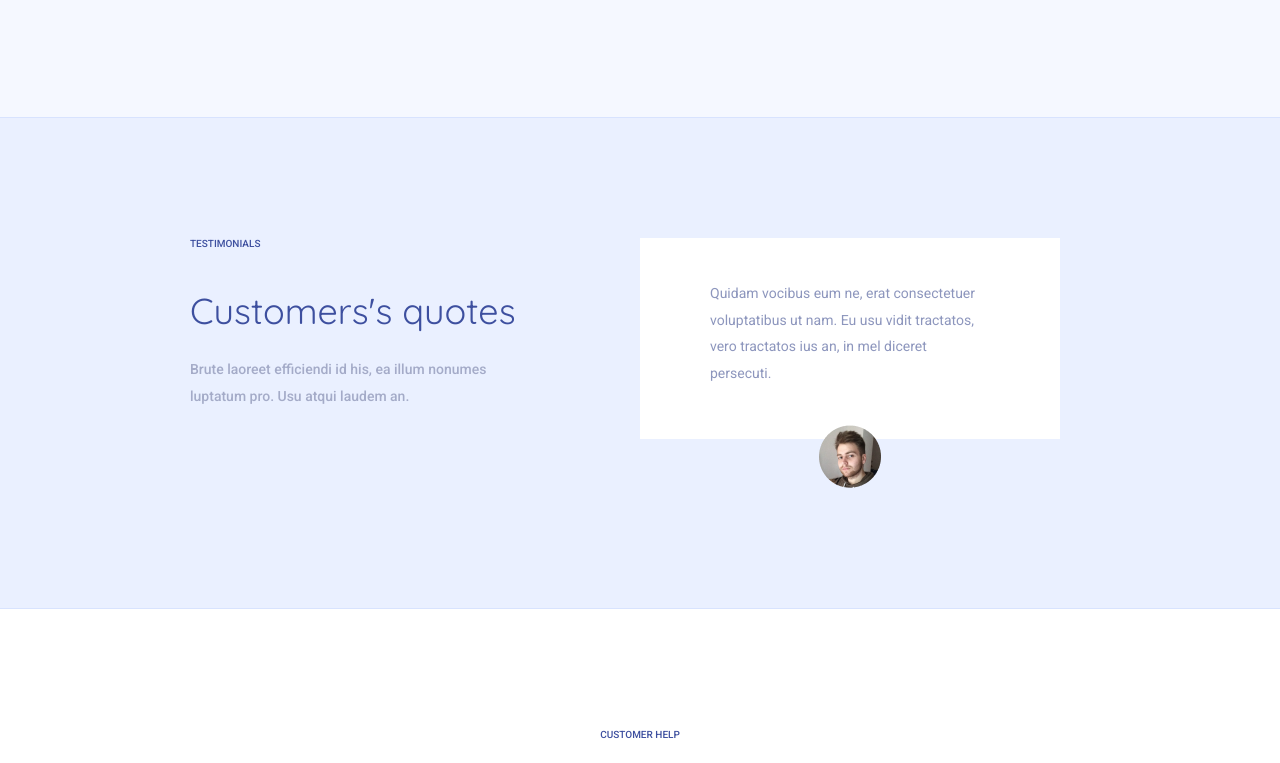
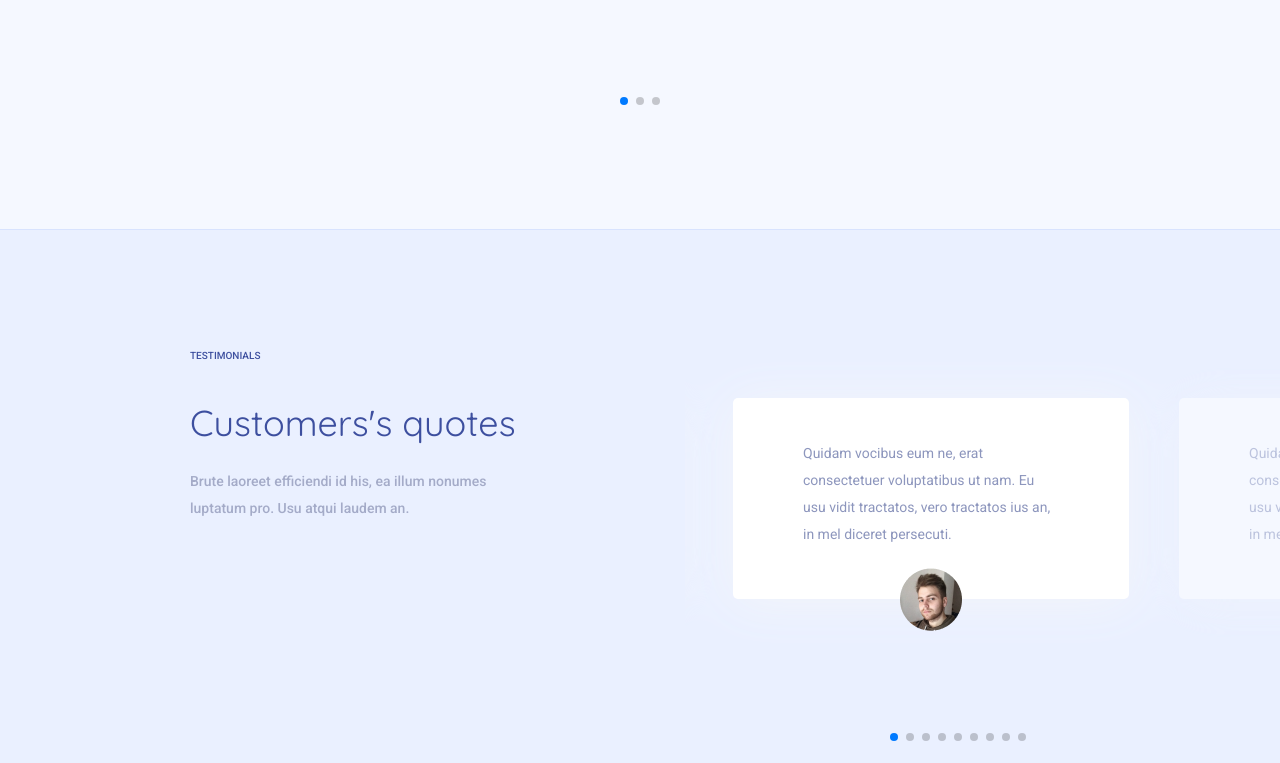
Before and after one commit to YaroslavBorshevsky812/Html_Css_Prosto, a website: page index.html in a window 1280 px wide. Shown: the part 3177-3940 px from the top of the page. Drawn offline with nearby package versions, Linux system fonts and the light colour scheme.

Commit message:
third slider

```diff
--- a/app.js
+++ b/app.js
@@ -39,7 +39,7 @@ new Swiper('.slider-inner', {
   loop: true,
 
   pagination: {
-    el: '.slider-wrapper .dots',
+    el: '.slider-wrapper .dots-blog',
     clickable: true
   },
   navigation: {
@@ -52,18 +52,14 @@ new Swiper('.slider-inner', {
 
 // === Quotes Slider === //
 
-new Swiper('.quotesSlider', {
-
+new Swiper('.slider-quotes-container', {
   loop: true,
-
+  slidesPerView: 'auto',
+  spaceBetween: 50,
   pagination: {
-    el: '.slider-wrapper .dots',
+    el: '.section-quotes .dots-quotes',
     clickable: true
   },
-  // navigation: {
-  //   nexEl: '.blogSlider_point-right',
-  //   prevEl: '.blogSlider_point-left'
-  // },
 });
 
 // === // Quotes Slider === //
--- a/index.html
+++ b/index.html
@@ -411,7 +411,7 @@
                 <div class="blogSlider_point-right">
                     <img src="./images/blog/point.png" alt="">
                 </div>
-                <ul class="dots dots-secondSlider">
+                <ul class="dots-blog dots-secondSlider">
                 </ul>
             </div>
 
@@ -422,32 +422,114 @@
     <!-- quotes -->
     <section class="section_outer section-quotes">
         <div class="section_inner">
-            <div class="quotes_left">
+            <div class="section-quotes_left">
                 <h4 class="quotes-title">TESTIMONIALS</h4>
                 <h2 class="quotes-subtitle">Customers's quotes</h2>
                 <p class="quotes-text">Brute laoreet efficiendi id his, ea illum nonumes luptatum pro. Usu atqui laudem an.</p>
             </div>
-            <div class="quotes_right">
-                <div class="quotesSlider swiper-container">
-                    <ul class="quotesSlider_wrapper swiper-wrapper">
-                        <li class="quotesSlider_item wrapper-slide">
-                            <div class="quotesSlider_content">
-                                <p class="quotesSlider_content-text">
-                                    Quidam vocibus eum ne, erat consectetuer voluptatibus ut nam.
-                                    Eu usu vidit tractatos, vero tractatos ius an, in mel diceret persecuti.
-                                </p>
-                                <div class="quotesSlider_content-autor">
-                                    <img class="quotesSlider_content-autor-pic" src="/images/quotes/autor.1.png" alt="">
-                                </div>
+            <div class="section-quotes_right">
+                <div class="slider-quotes-container swiper-container">
+                    <ul class="slider-quotes swiper-wrapper">
+
+                        <li class="slider-quotes_item swiper-slide">
+                            <div class="slider-quotes_item-text">
+                                Quidam vocibus eum ne, erat consectetuer voluptatibus ut nam.
+                                Eu usu vidit tractatos, vero tractatos ius an, in mel diceret persecuti.
+                            </div>
+                            <div class="slider-quotes_item-photo">
+                                <img src="/images/quotes/autor.1.png" alt="">
                             </div>
                         </li>
-                        <ul class="dots dots-secondSlider">
-                        </ul>
+
+                        <li class="slider-quotes_item swiper-slide">
+                            <div class="slider-quotes_item-text">
+                                Quidam vocibus eum ne, erat consectetuer voluptatibus ut nam.
+                                Eu usu vidit tractatos, vero tractatos ius an, in mel diceret persecuti.
+                            </div>
+                            <div class="slider-quotes_item-photo">
+                                <img src="/images/quotes/autor.1.png" alt="">
+                            </div>
+                        </li>
+
+                        <li class="slider-quotes_item swiper-slide">
+                            <div class="slider-quotes_item-text">
+                                Quidam vocibus eum ne, erat consectetuer voluptatibus ut nam.
+                                Eu usu vidit tractatos, vero tractatos ius an, in mel diceret persecuti.
+                            </div>
+                            <div class="slider-quotes_item-photo">
+                                <img src="/images/quotes/autor.1.png" alt="">
+                            </div>
+                        </li>
+
+                        <li class="slider-quotes_item swiper-slide">
+                            <div class="slider-quotes_item-text">
+                                Quidam vocibus eum ne, erat consectetuer voluptatibus ut nam.
+                                Eu usu vidit tractatos, vero tractatos ius an, in mel diceret persecuti.
+                            </div>
+                            <div class="slider-quotes_item-photo">
+                                <img src="/images/quotes/autor.1.png" alt="">
+                            </div>
+                        </li>
+
+                        <li class="slider-quotes_item swiper-slide">
+                            <div class="slider-quotes_item-text">
+                                Quidam vocibus eum ne, erat consectetuer voluptatibus ut nam.
+                                Eu usu vidit tractatos, vero tractatos ius an, in mel diceret persecuti.
+                            </div>
+                            <div class="slider-quotes_item-photo">
+                                <img src="/images/quotes/autor.1.png" alt="">
+                            </div>
+                        </li>
+
+                        <li class="slider-quotes_item swiper-slide">
+                            <div class="slider-quotes_item-text">
+                                Quidam vocibus eum ne, erat consectetuer voluptatibus ut nam.
+                                Eu usu vidit tractatos, vero tractatos ius an, in mel diceret persecuti.
+                            </div>
+                            <div class="slider-quotes_item-photo">
+                                <img src="/images/quotes/autor.1.png" alt="">
+                            </div>
+                        </li>
+
+                        <li class="slider-quotes_item swiper-slide">
+                            <div class="slider-quotes_item-text">
+                                Quidam vocibus eum ne, erat consectetuer voluptatibus ut nam.
+                                Eu usu vidit tractatos, vero tractatos ius an, in mel diceret persecuti.
+                            </div>
+                            <div class="slider-quotes_item-photo">
+                                <img src="/images/quotes/autor.1.png" alt="">
+                            </div>
+                        </li>
+
+                        <li class="slider-quotes_item swiper-slide">
+                            <div class="slider-quotes_item-text">
+                                Quidam vocibus eum ne, erat consectetuer voluptatibus ut nam.
+                                Eu usu vidit tractatos, vero tractatos ius an, in mel diceret persecuti.
+                            </div>
+                            <div class="slider-quotes_item-photo">
+                                <img src="/images/quotes/autor.1.png" alt="">
+                            </div>
+                        </li>
+
+                        <li class="slider-quotes_item swiper-slide">
+                            <div class="slider-quotes_item-text">
+                                Quidam vocibus eum ne, erat consectetuer voluptatibus ut nam.
+                                Eu usu vidit tractatos, vero tractatos ius an, in mel diceret persecuti.
+                            </div>
+                            <div class="slider-quotes_item-photo">
+                                <img src="/images/quotes/autor.1.png" alt="">
+                            </div>
+                        </li>
+
+
                     </ul>
                 </div>
+                <ul class="dots-quotes">
+                </ul>
             </div>
 
         </div>
+
     </section>
     <!-- / quotes -->
 
@@ -656,8 +738,6 @@
     <!-- / footer -->
 
 
-
-
     <link rel="stylesheet" href="https://unpkg.com/swiper/swiper-bundle.min.css" />
 
     <script src="https://unpkg.com/swiper/swiper-bundle.min.js"></script>
--- a/scss/style.scss
+++ b/scss/style.scss
@@ -635,6 +635,7 @@ path{
     .blogSlider {
         margin-top: 85px;
         position: relative;
+        box-shadow: 0px 4px 50px #d2e1ff;
         &_wrapper {
             background-color: #ffffff;
             list-style: none;
@@ -783,14 +784,19 @@ path{
 // === QUOTES ===
     .section-quotes {
         background-color: #eaf0ff;
+        overflow: hidden;
         .section_inner {
             display: flex;
+            justify-content: space-between;
         }
-    }
-    .quotes_left {
-        width: 50%;
+        &_left {
+            width: 45%;
             display: flex;
             flex-direction: column;
+        }
+        &_right {
+            width: 45%;
+        }
     }
     .quotes-title {
         margin-bottom: 40px;
@@ -807,36 +813,62 @@ path{
         font-weight: $fw-medium;
     }
 
-    .quotesSlider_item {
-        position: relative;
+
+    .slider-quotes-container {
+        width: 50vw;
+        margin-bottom: 80px;
     }
 
-    .quotesSlider {
-        height: 250px;
+
+
+    .slider-quotes {
+        display: flex;
+        list-style: none;
+        padding: 48px;
+
+        &_item {
+            max-width: 20vw;
+            background-color: #fff;
+            position: relative;
+            padding: 42px 70px 52px 70px;
+            border-radius: 5px;
+            box-shadow: 0px 4px 50px #f3f5fa;
+            opacity: .5;
+            transition: opacity 3s ease-in-out;
+
+            &.swiper-slide-active {
+                opacity: 1;
              }
 
-    .quotesSlider_content{
-        background-color: #fff;
-        max-width: 420px;
             &-text {
                 @include roboto;
                 font-size: 14px;
                 color: #8d96bd;
                 text-align: start;
                 line-height: 191%;
-                padding: 42px 70px 52px 70px;
             }
-        &-autor {
+            &-photo {
+                $height: 62px;
                 position: absolute;
-            bottom: 0;
+                top: 100%;
                 left: 50%;
                 z-index: 22;
                 transform: translateX(-50%);
-            &-pic {
-                width: 100%;
-                height: auto;
-                display: block;
+                margin-top: -$height/2;
+                width: 62px;
+                height: 62px;
+                border-radius: 100%;
+                background-color: #fff;
             }
+        }
+    }
+
+    .dots-quotes {
+        margin-bottom: 0;
+        text-align: center;
+        margin-left: 140px;
+        .swiper-pagination-bullet {
+            margin-top: 0;
         }
     }
 
```
Also changed, not shown: css/style.css. Lines whose indentation alone changed are shown as unchanged.
